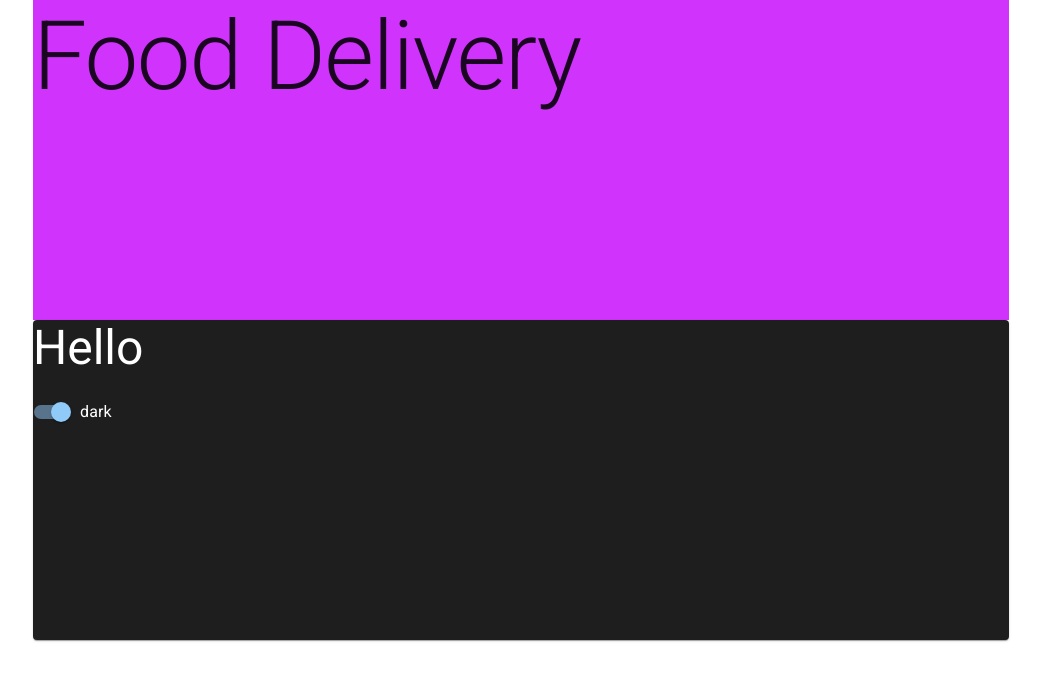
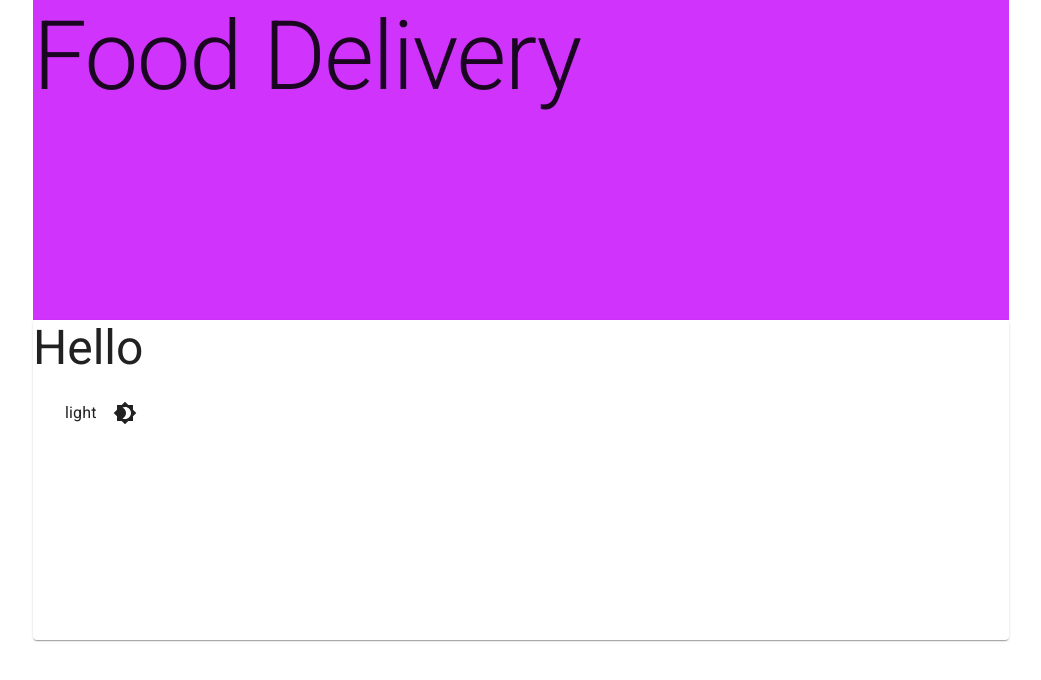
Before and after one commit to Dmytro27Ind/react-food-delivery, a React (Vite) app: page / in a window 1280 px wide. Shown: the top 680 px of the page, without its empty margins (119-1160 px from the left). Built offline with nearby package versions, Linux system fonts and the light colour scheme.

Commit message:
redux store for theme added

```diff
--- a/package.json
+++ b/package.json
@@ -12,9 +12,13 @@
     "@emotion/react": "^11.10.6",
     "@emotion/styled": "^11.10.6",
     "@fontsource/roboto": "^4.5.8",
+    "@mui/icons-material": "^5.11.9",
     "@mui/material": "^5.11.10",
+    "@redux-devtools/extension": "^3.2.5",
     "react": "^18.2.0",
-    "react-dom": "^18.2.0"
+    "react-dom": "^18.2.0",
+    "react-redux": "^8.0.5",
+    "redux": "^4.2.1"
   },
   "devDependencies": {
     "@types/react": "^18.0.27",
--- a/src/App.jsx
+++ b/src/App.jsx
@@ -1,11 +1,16 @@
-import React, { useState } from 'react';
+import React from 'react';
+import { useSelector, useDispatch } from 'react-redux';
+import allActions from "./store/actions"
 import CssBaseline from '@mui/material/CssBaseline';
 import Container from '@mui/material/Container';
 import Box from '@mui/material/Box';
 import Typography from '@mui/material/Typography';
 import { ThemeProvider, createTheme } from '@mui/material/styles';
-import { Paper, Switch, FormControlLabel } from '@mui/material';
+import { Paper } from '@mui/material';
 import { light, dark } from './palette'
+import Brightness4Icon from '@mui/icons-material/Brightness4';
+import Brightness7Icon from '@mui/icons-material/Brightness7';
+import IconButton from '@mui/material/IconButton';
 
 let appStyles = {
   container: {
@@ -14,13 +19,13 @@ let appStyles = {
 }
 
 function App() {
-  const [isDark, setIsDark] = useState(true)
-  const themeChange = () => setIsDark(!isDark)
+  const theme = useSelector(state => state.theme.theme)
+  const dispatch = useDispatch()
 
   return (
     <React.Fragment>
       <CssBaseline />
-      <ThemeProvider theme={createTheme(isDark? dark : light)}>
+      <ThemeProvider theme={createTheme((theme === 'dark')? dark : light)}>
         <Container sx={appStyles.container}>
           <Box sx={{ bgcolor: '#cf33fc', height: '40vh' }}>
             <Typography variant="h1" gutterBottom>
@@ -32,7 +37,14 @@ function App() {
               <Typography variant="h3" gutterBottom>
                 Hello
               </Typography>
-              <FormControlLabel control={<Switch checked={isDark} onChange={themeChange}/>} label={isDark? "dark" : "light"} />
+              <Box component="span" sx={{display: 'flex', alignItems: 'center'}}>
+                <Typography sx={{ml: 4}}>
+                  {(theme === 'dark')? 'dark' : 'light'}
+                </Typography>
+                <IconButton sx={{ ml: 1 }} onClick={() => dispatch(allActions.switchTheme())} color="inherit">
+                  {(theme === 'dark')? <Brightness7Icon /> : <Brightness4Icon />}
+                </IconButton>
+              </Box>
             </Paper>
           </Box>
         </Container>
--- a/src/main.jsx
+++ b/src/main.jsx
@@ -1,6 +1,8 @@
 import React from 'react'
 import ReactDOM from 'react-dom/client'
 import App from './App'
+import { Provider } from 'react-redux';
+import store from './store';
 
 import '@fontsource/roboto/300.css';
 import '@fontsource/roboto/400.css';
@@ -9,6 +11,8 @@ import '@fontsource/roboto/700.css';
 
 ReactDOM.createRoot(document.getElementById('root')).render(
   <React.StrictMode>
-    <App />
+    <Provider store={store}>
+      <App />
+    </Provider>
   </React.StrictMode>,
 )
--- /dev/null
+++ b/src/store/actions/constants.js
@@ -0,0 +1,3 @@
+const SWITCH_THEME = 'SWITCH_THEME'
+
+export {SWITCH_THEME}
--- /dev/null
+++ b/src/store/actions/index.js
@@ -0,0 +1,5 @@
+import * as themeActions from './themeActions'
+
+const allActions = {...themeActions}
+
+export default allActions;
--- /dev/null
+++ b/src/store/actions/themeActions.js
@@ -0,0 +1,9 @@
+import { SWITCH_THEME } from '../actions/constants'
+
+const switchTheme = () => {
+    return {
+        type: SWITCH_THEME
+    }
+}
+
+export {switchTheme}
--- /dev/null
+++ b/src/store/index.js
@@ -0,0 +1,7 @@
+import { createStore } from 'redux';
+import rootReducer from './reducers';
+import { composeWithDevTools } from '@redux-devtools/extension';
+
+const store = createStore(rootReducer, composeWithDevTools())
+
+export default store
--- /dev/null
+++ b/src/store/reducers/index.js
@@ -0,0 +1,8 @@
+import { combineReducers } from "redux";
+import themeReducer from "./themeReducer";
+
+const rootReducer = combineReducers({
+    theme: themeReducer
+})
+
+export default rootReducer;
--- /dev/null
+++ b/src/store/reducers/themeReducer.js
@@ -0,0 +1,22 @@
+import { SWITCH_THEME } from '../actions/constants'
+
+const isDarkTheme = window?.matchMedia('(prefers-color-scheme: dark)').matches
+const defaultTheme = isDarkTheme ? 'dark' : 'light'
+console.log('defaultTheme: ' + defaultTheme);
+
+const defaultState = {
+    theme: localStorage.getItem('theme') || defaultTheme
+}
+
+const themeReducer = (state = defaultState, action) => {
+    switch (action.type) {
+        case SWITCH_THEME:
+            let th = (state.theme === 'light')? 'dark' : 'light'
+            localStorage.setItem('theme', th)
+            return {...state, theme: th};
+        default:
+            return state;
+    }
+}
+
+export default themeReducer;
```
Also changed, not shown: 1 other file (tests, documents, lock files or other folders).
